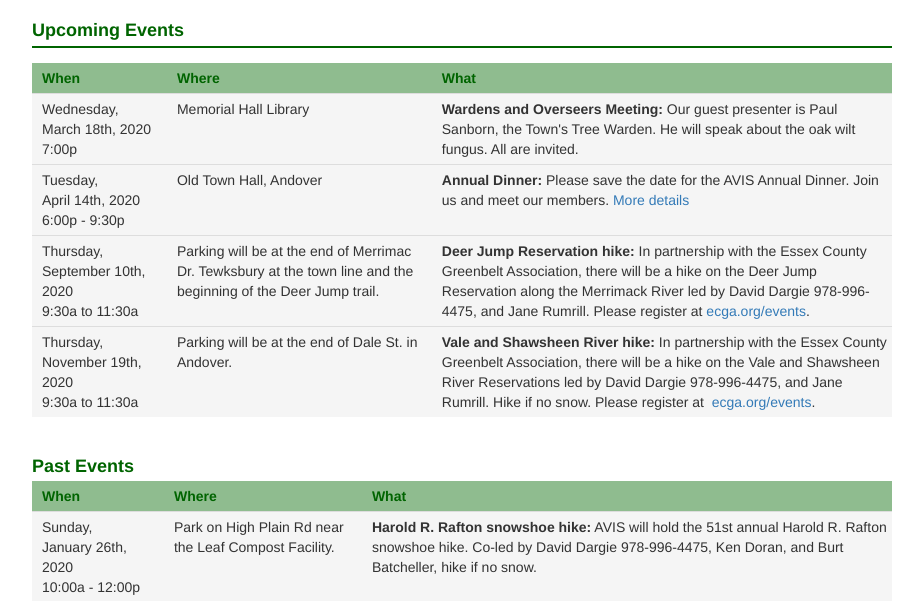
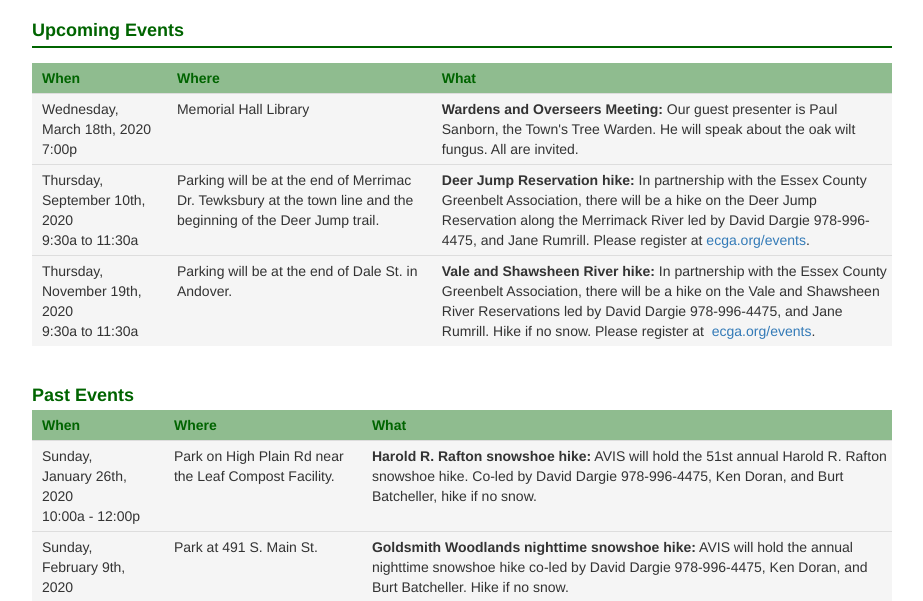
Before and after one commit to avisandover/avis-website, a Jekyll site: the page built from events.html, in a window 1280 px wide and 900 px high, cut to the strip 299-900 px from the top of the window. Shown: the whole strip, without its empty margins (178-1101 px from the left). Built offline with Jekyll 4.4.1, drawn with Linux system fonts in a browser that asks for light colours; nearby versions of some CDN libraries.

Commit message:
Update for COVID-19

```diff
--- a/_layouts/cal.html
+++ b/_layouts/cal.html
@@ -29,12 +29,6 @@
       editable: true,
       eventLimit: true, // allow "more" link when too many events
       events: [
-        {
-          title: 'Annual Dinner',
-          start: "2020-04-14T18:00:00-05:00",
-          end: "2020-04-14T21:30:00-05:00",
-          url: "/annual-dinner.html"
-        },
         { title: 'Wardens and Overseers Meeting',
           start: "2020-03-18T19:00:00-05:00",
           url: "/events.html"
--- a/events.html
+++ b/events.html
@@ -30,22 +30,6 @@ title: AVIS Events
 		<td>
 			<strong>Wardens and Overseers Meeting:</strong> Our guest presenter is Paul Sanborn, the Town's Tree
 			Warden. He will speak about the oak wilt fungus. All are invited.
-		</td>
-	</tr>
-
-	<tr>
-		<td>
-			Tuesday,<br>
-			April 14th, 2020<br>
-			6:00p - 9:30p<br>
-		</td>
-		<td>
-			Old Town Hall, Andover<br>
-		</td>
-		<td>
-			<strong>Annual Dinner:</strong> Please save the date for the AVIS Annual Dinner. Join us and meet our members.
-			<a href="/annual-dinner.html">More details</a>
-			<br>
 		</td>
 	</tr>
 
--- a/index.html
+++ b/index.html
@@ -35,7 +35,8 @@ title: AVIS - Homepage
               <div>
                 <h1>AVIS Annual Dinner</h1>
 
-                <p>Annual Meeting and speakers Jim and Mary Gage: The Curious Mystery of the Andover Turtle Mound</p>
+                <p>Due to the Coronavirus, the AVIS Trustees have decided to postpone the Annual Dinner that was scheduled for April 14, 2020.
+                  We know that everyone enjoys getting together and we hope to reschedule for the fall. Please stay tuned for a future announcement.</p>
 
                 <h3>Organized by AVIS</h3>
 
@@ -66,7 +67,7 @@ title: AVIS - Homepage
         <div>
           <h2>Upcoming Events</h2>
           <p>March 18: <a href="/events.html">Wardens and Overseers Meeting</a></p>
-          <p>April 14: <a href="/events.html">Annual Dinner and Meeting</a></p>
+          <p>Fall 2020: <a href="/annual-dinner.html">Annual Dinner and Meeting</a></p>
           <p></p>
           <div>
             <a href="/events.html" class="btn btn-default">Read More</a>
```
Also changed, not shown: annual-dinner.html (+4 -66 lines).
